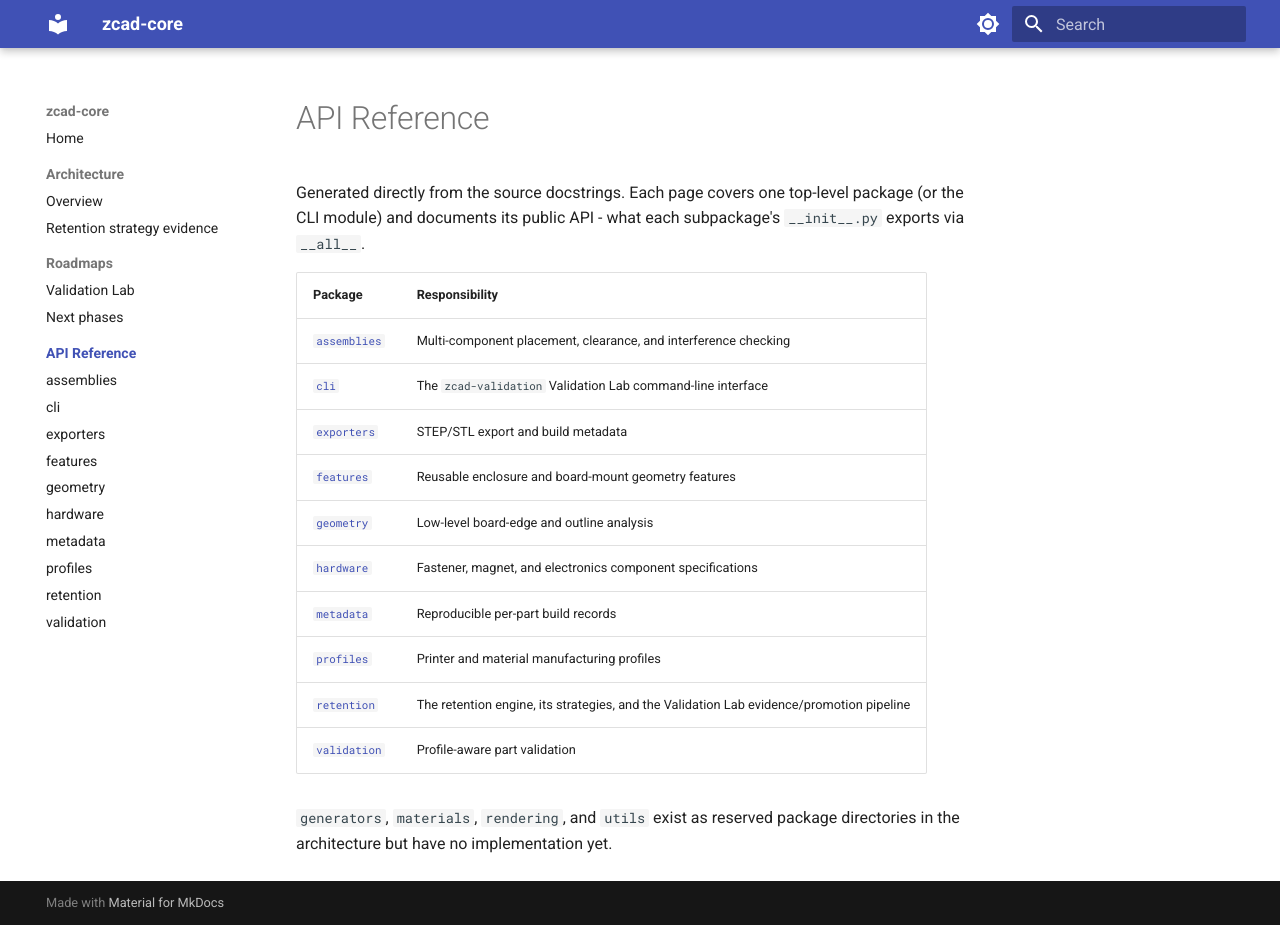
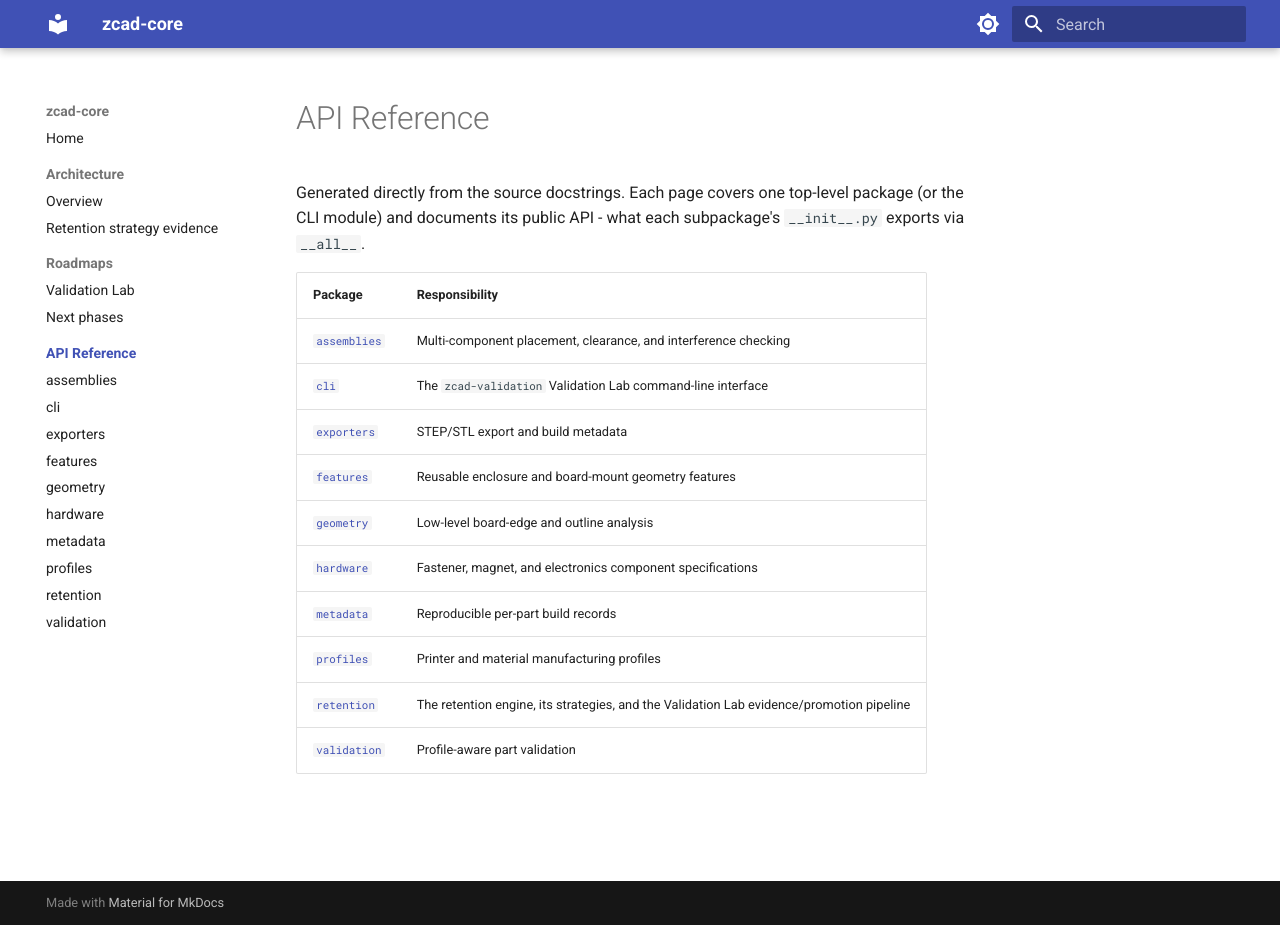
Before and after one commit to zacharymplace/zcad-core, an MkDocs documentation site: the page built from docs/reference/index.md, in a window 1280 px wide and 925 px high. Built offline with MkDocs 1.6.1 and Material for MkDocs 9.7.7, drawn with Linux system fonts in a browser that asks for light colours.

Commit message:
Drop the reserved-packages note from the API reference
The empty generators, materials, rendering, and utils directories were
removed in fed759d, but the API reference index still described them as
reserved packages. The package table was already complete.

Co-Authored-By: Claude Opus 5.5 <noreply@anthropic.com>

```diff
--- a/docs/reference/index.md
+++ b/docs/reference/index.md
@@ -16,6 +16,3 @@ what each subpackage's `__init__.py` exports via `__all__`.
 | [`profiles`](profiles.md) | Printer and material manufacturing profiles |
 | [`retention`](retention.md) | The retention engine, its strategies, and the Validation Lab evidence/promotion pipeline |
 | [`validation`](validation.md) | Profile-aware part validation |
-
-`generators`, `materials`, `rendering`, and `utils` exist as reserved
-package directories in the architecture but have no implementation yet.
```
